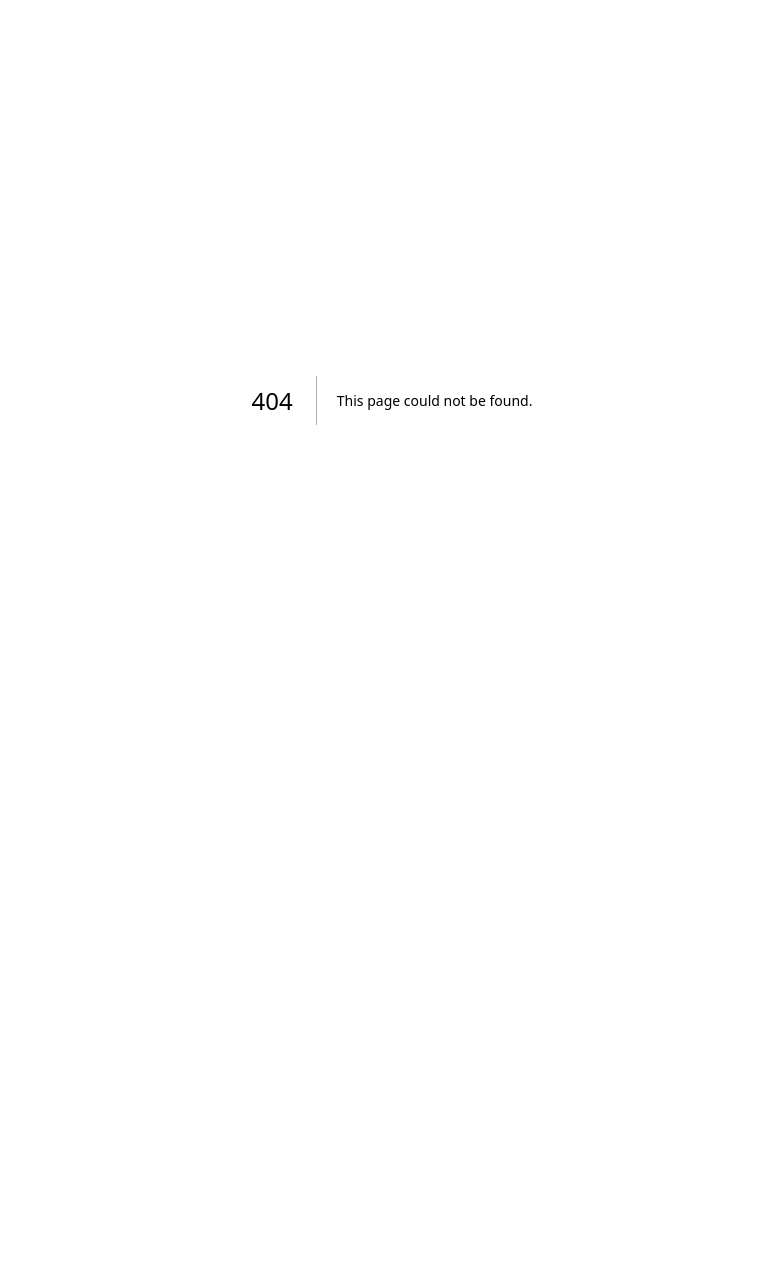
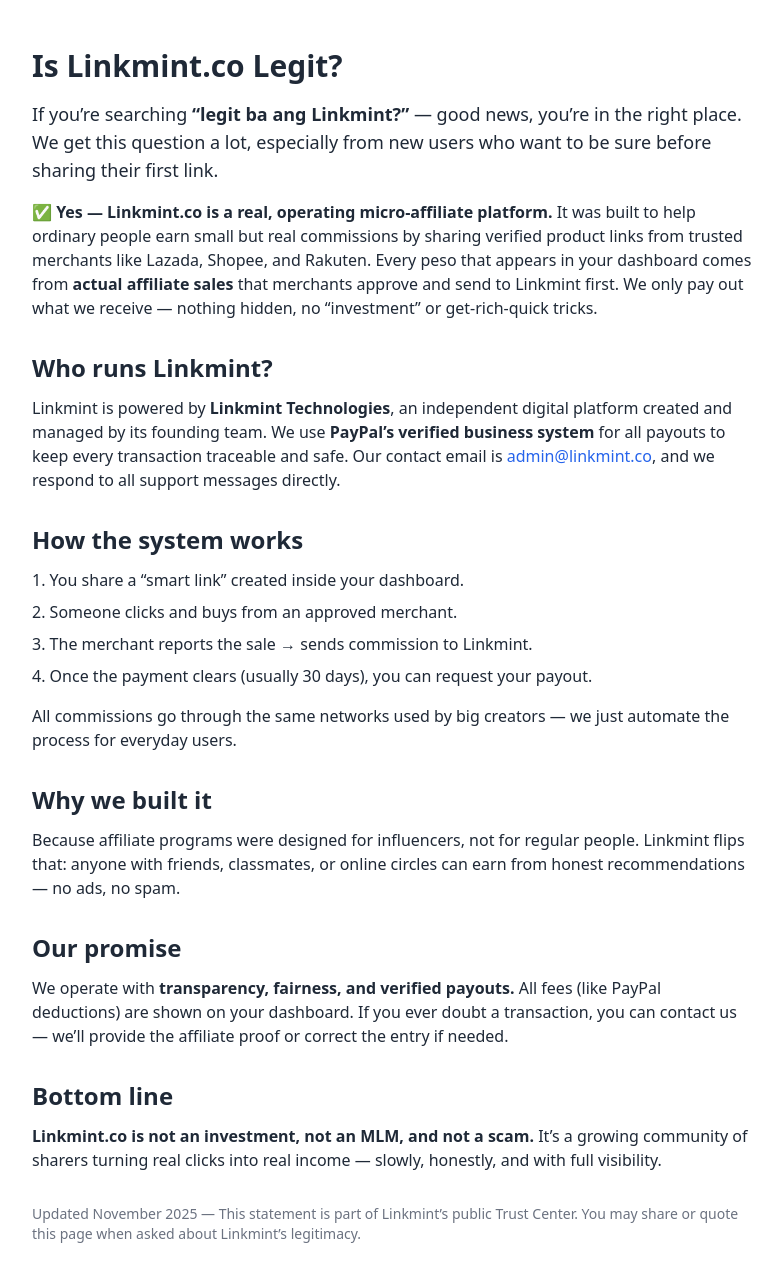
Before and after one commit to begintolern/Linkmint, a Next.js app: page /trust/legitimacy in a window 1280 px wide. Before the commit this address had no page. Shown: the top 1282 px of the page, without its empty margins (248-1030 px from the left). Before the commit the page ends 800 px from the top, so only its background shows below. Built offline with nearby package versions, Linux system fonts and the light colour scheme.

Commit message:
feat(trust): add Is Linkmint.co Legit public trust statement page

```diff
--- /dev/null
+++ b/app/trust/legitimacy/page.tsx
@@ -0,0 +1,95 @@
+// app/trust/legitimacy/page.tsx
+export const dynamic = "force-dynamic";
+
+export default function LegitimacyPage() {
+  return (
+    <main className="max-w-3xl mx-auto px-6 py-12 space-y-8 text-gray-800">
+      <section>
+        <h1 className="text-3xl font-bold mb-4">Is Linkmint.co Legit?</h1>
+        <p className="text-lg">
+          If you’re searching <strong>“legit ba ang Linkmint?”</strong> — good news,
+          you’re in the right place. We get this question a lot, especially from new
+          users who want to be sure before sharing their first link.
+        </p>
+        <p className="mt-4">
+          ✅ <strong>Yes — Linkmint.co is a real, operating micro-affiliate platform.</strong>{" "}
+          It was built to help ordinary people earn small but real commissions by
+          sharing verified product links from trusted merchants like Lazada, Shopee,
+          and Rakuten. Every peso that appears in your dashboard comes from{" "}
+          <strong>actual affiliate sales</strong> that merchants approve and send to
+          Linkmint first. We only pay out what we receive — nothing hidden, no
+          “investment” or get-rich-quick tricks.
+        </p>
+      </section>
+
+      <section>
+        <h2 className="text-2xl font-semibold mt-8 mb-3">Who runs Linkmint?</h2>
+        <p>
+          Linkmint is powered by <strong>Linkmint Technologies</strong>, an independent
+          digital platform created and managed by its founding team. We use{" "}
+          <strong>PayPal’s verified business system</strong> for all payouts to keep
+          every transaction traceable and safe. Our contact email is{" "}
+          <a
+            href="mailto:admin@linkmint.co"
+            className="text-blue-600 hover:underline"
+          >
+            admin@linkmint.co
+          </a>
+          , and we respond to all support messages directly.
+        </p>
+      </section>
+
+      <section>
+        <h2 className="text-2xl font-semibold mt-8 mb-3">How the system works</h2>
+        <ol className="list-decimal list-inside space-y-2">
+          <li>You share a “smart link” created inside your dashboard.</li>
+          <li>Someone clicks and buys from an approved merchant.</li>
+          <li>The merchant reports the sale → sends commission to Linkmint.</li>
+          <li>
+            Once the payment clears (usually 30 days), you can request your payout.
+          </li>
+        </ol>
+        <p className="mt-4">
+          All commissions go through the same networks used by big creators — we just
+          automate the process for everyday users.
+        </p>
+      </section>
+
+      <section>
+        <h2 className="text-2xl font-semibold mt-8 mb-3">Why we built it</h2>
+        <p>
+          Because affiliate programs were designed for influencers, not for regular
+          people. Linkmint flips that: anyone with friends, classmates, or online
+          circles can earn from honest recommendations — no ads, no spam.
+        </p>
+      </section>
+
+      <section>
+        <h2 className="text-2xl font-semibold mt-8 mb-3">Our promise</h2>
+        <p>
+          We operate with <strong>transparency, fairness, and verified payouts.</strong>{" "}
+          All fees (like PayPal deductions) are shown on your dashboard. If you ever
+          doubt a transaction, you can contact us — we’ll provide the affiliate proof
+          or correct the entry if needed.
+        </p>
+      </section>
+
+      <section>
+        <h2 className="text-2xl font-semibold mt-8 mb-3">Bottom line</h2>
+        <p>
+          <strong>
+            Linkmint.co is not an investment, not an MLM, and not a scam.
+          </strong>{" "}
+          It’s a growing community of sharers turning real clicks into real income —
+          slowly, honestly, and with full visibility.
+        </p>
+      </section>
+
+      <footer className="text-sm text-gray-500 mt-10">
+        Updated November 2025 — This statement is part of Linkmint’s public Trust
+        Center. You may share or quote this page when asked about Linkmint’s
+        legitimacy.
+      </footer>
+    </main>
+  );
+}
```
